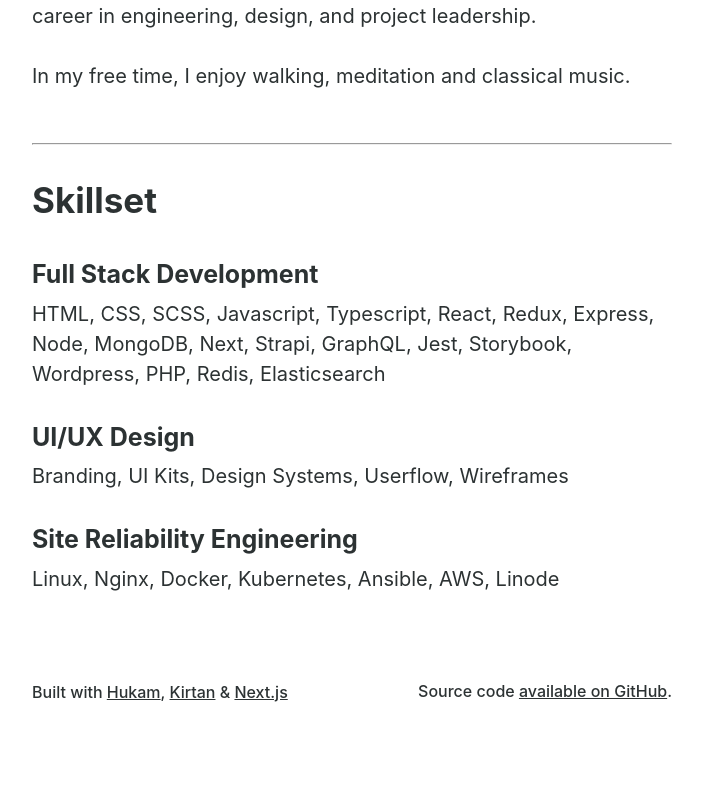
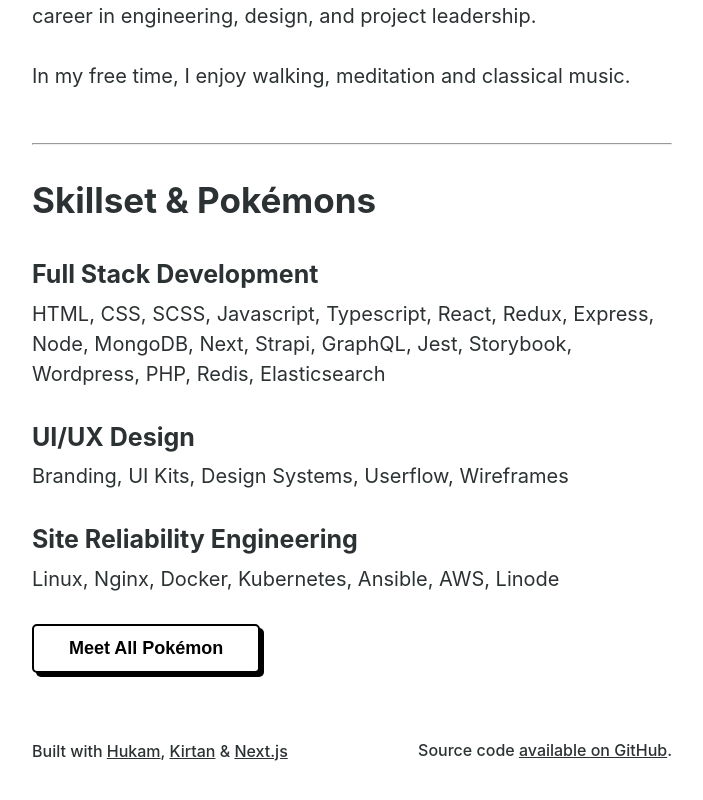
Before and after one commit to gurjotsinghdev/gurjotsinghdev, a Next.js app: page /about in a window 1280 px wide. Shown: the part 368-1168 px from the top of the page, without its empty margins (288-991 px from the left). Before the commit the page ends 1121 px from the top, so only its background shows below. Built offline with nearby package versions, Linux system fonts and the light colour scheme.

Commit message:
sre skillset addition

```diff
--- a/components/aboutMe.js
+++ b/components/aboutMe.js
@@ -1,5 +1,6 @@
 import Head from 'next/head'
 import styles from '../styles/AboutMe.module.css'
+import Link from 'next/link'
 
 
 export default function AboutMe ( ) {
@@ -17,7 +18,7 @@ export default function AboutMe ( ) {
                 </p>
                 <br /> <hr />
                 <h2>
-                    Skillset
+                    Skillset & Pokémons
                 </h2>
                 <h3>Full Stack Development </h3>
                 <p>HTML, CSS, SCSS, Javascript, Typescript, React, Redux, Express, Node, MongoDB, Next, Strapi, GraphQL, Jest, Storybook, Wordpress, PHP, Redis, Elasticsearch </p>
@@ -26,6 +27,8 @@ export default function AboutMe ( ) {
                 <h3>Site Reliability Engineering</h3>
                 <p>Linux, Nginx, Docker, Kubernetes, Ansible, AWS, Linode</p>
 
+                <Link href="/pokedex">
+                <button className="primaryBtn"><a>Meet All Pokémon</a></button></Link>
             </div>
 
         </>
```
